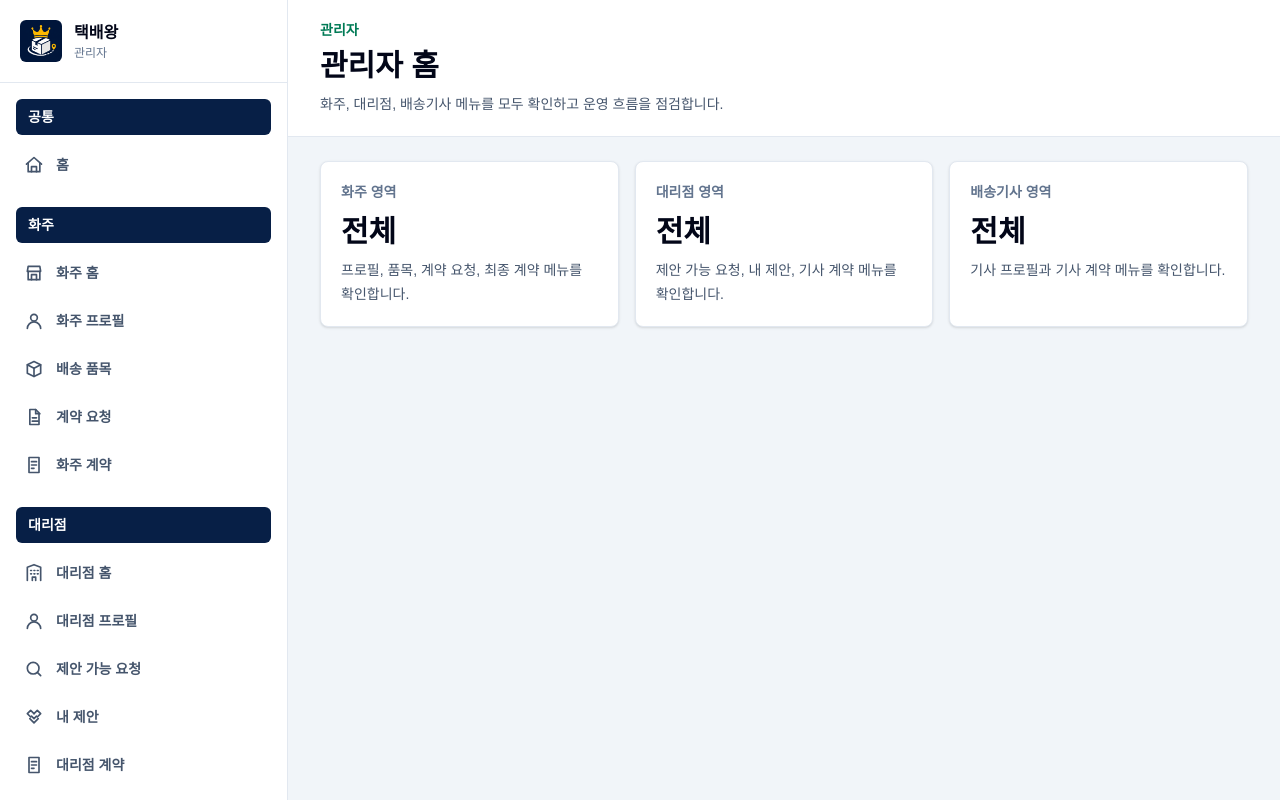
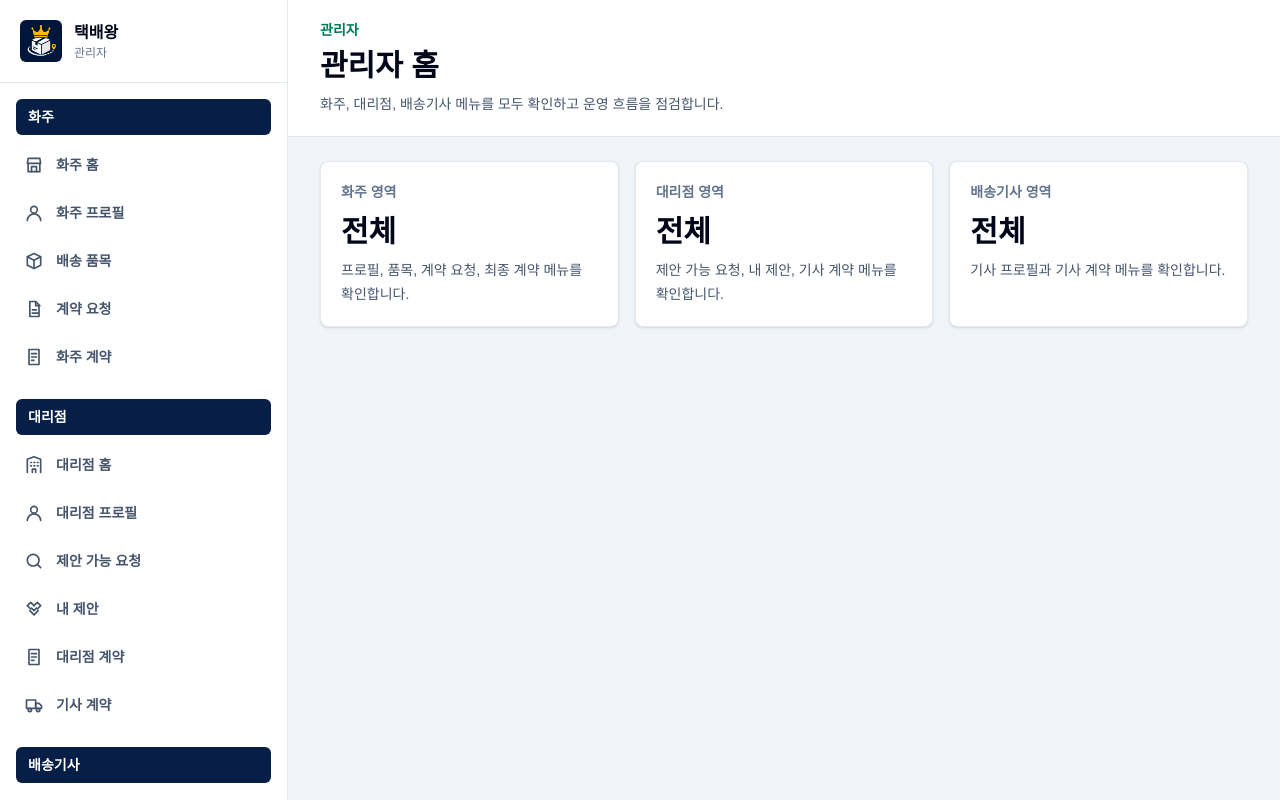
Before and after one commit to Logistics-King/logistics-king-frontend, a Next.js app: page /admin in a window 1280 px wide. Built offline with nearby package versions, Linux system fonts and the light colour scheme.

Commit message:
fix : 메뉴 공통 홈 제거

```diff
--- a/src/shared/layout/AppShell.tsx
+++ b/src/shared/layout/AppShell.tsx
@@ -60,7 +60,7 @@ function DesktopSidebar({ role, menuItems }: { role: UserRole; menuItems: MenuIt
       <nav className="flex-1 overflow-y-auto px-3 py-4">
         {groups.map(([group, items]) => (
           <div className="mb-5" key={group}>
-            <p className={getGroupLabelClassName(group)}>{group}</p>
+            <p className={groupLabelClassName}>{group}</p>
             <div className="mt-2 grid gap-1">
               {items.map((item) => (
                 <NavigationLink item={item} key={item.href} />
@@ -75,7 +75,7 @@ function DesktopSidebar({ role, menuItems }: { role: UserRole; menuItems: MenuIt
 
 function MobileBottomNav({ menuItems }: { menuItems: MenuItem[] }) {
   const pathname = usePathname();
-  const primaryItems = menuItems.filter((item) => item.href !== "/").slice(0, 5);
+  const primaryItems = menuItems.slice(0, 5);
 
   return (
     <nav className="fixed inset-x-0 bottom-0 z-20 border-t border-slate-200 bg-white/95 px-2 pb-[env(safe-area-inset-bottom)] shadow-[0_-10px_30px_rgba(15,23,42,0.08)] backdrop-blur lg:hidden">
@@ -126,7 +126,7 @@ function NavigationLink({ item }: { item: MenuItem }) {
 }
 
 function groupMenuItems(menuItems: MenuItem[]): Array<[MenuItem["group"], MenuItem[]]> {
-  const groups: MenuItem["group"][] = ["공통", "화주", "대리점", "배송기사"];
+  const groups: MenuItem["group"][] = ["화주", "대리점", "배송기사"];
 
   return groups
     .map(
@@ -137,14 +137,6 @@ function groupMenuItems(menuItems: MenuItem[]): Array<[MenuItem["group"], MenuIt
         ],
     )
     .filter(([, items]) => items.length > 0);
-}
-
-function getGroupLabelClassName(group: MenuItem["group"]): string {
-  if (group === "공통") {
-    return "mx-1 rounded-md bg-[#071f46] px-3 py-2 text-sm font-bold text-white";
-  }
-
-  return "mx-1 rounded-md bg-[#071f46] px-3 py-2 text-sm font-bold text-white";
 }
 
 function isActive(pathname: string, href: string): boolean {
@@ -165,3 +157,6 @@ const roleLabelMap: Record<UserRole, string> = {
   AGENCY: "대리점",
   DRIVER: "배송기사",
 };
+
+const groupLabelClassName =
+  "mx-1 rounded-md bg-[#071f46] px-3 py-2 text-sm font-bold text-white";
--- a/src/shared/navigation/menu.tsx
+++ b/src/shared/navigation/menu.tsx
@@ -6,22 +6,14 @@ export type MenuItem = {
   href: string;
   icon: ComponentType<SVGProps<SVGSVGElement>>;
   roles: UserRole[];
-  group: "공통" | "화주" | "대리점" | "배송기사";
+  group: "화주" | "대리점" | "배송기사";
 };
 
-const allRoles: UserRole[] = ["ADMIN", "VENDOR", "AGENCY", "DRIVER"];
 const vendorRoles: UserRole[] = ["ADMIN", "VENDOR"];
 const agencyRoles: UserRole[] = ["ADMIN", "AGENCY"];
 const driverRoles: UserRole[] = ["ADMIN", "DRIVER"];
 
 export const menuItems: MenuItem[] = [
-  {
-    label: "홈",
-    href: "/",
-    icon: HomeIcon,
-    roles: allRoles,
-    group: "공통",
-  },
   {
     label: "화주 홈",
     href: "/vendor",
@@ -141,16 +133,6 @@ function IconBase(props: SVGProps<SVGSVGElement>) {
   );
 }
 
-function HomeIcon(props: SVGProps<SVGSVGElement>) {
-  return (
-    <IconBase {...props}>
-      <path d="m3 11 9-8 9 8" />
-      <path d="M5 10v10h14V10" />
-      <path d="M9 20v-6h6v6" />
-    </IconBase>
-  );
-}
-
 function StoreIcon(props: SVGProps<SVGSVGElement>) {
   return (
     <IconBase {...props}>
```
